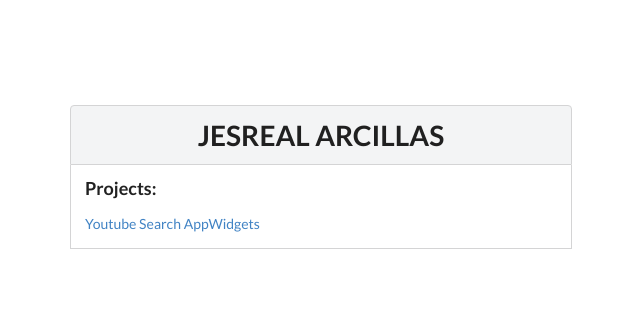
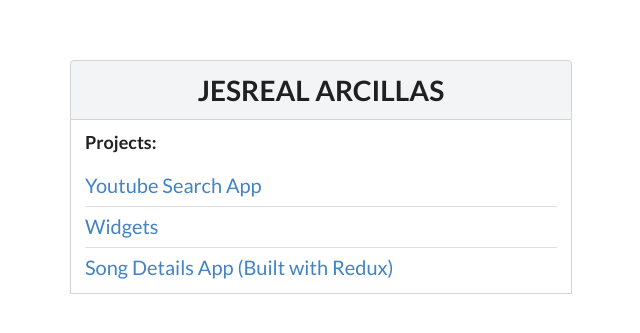
Before and after one commit to jigogwapo/jigogwapo.github.io, a React (Create React App) app: page / in a window 1280 px wide. Shown: the part 221-554 px from the top of the page, without its empty margins (319-959 px from the left). Built offline with nearby package versions, Linux system fonts and the light colour scheme.

Commit message:
add Song Details App link

```diff
--- a/src/components/App.js
+++ b/src/components/App.js
@@ -16,12 +16,16 @@ const App = () => {
         <h1 className="ui top attached block header">JESREAL ARCILLAS</h1>
         <div className="ui left aligned attached segment">
           <h3 className="ui header">Projects:</h3>
+          <div className="ui huge relaxed divided animated list">
+            <div className="item">
               <a
                 className="ui link"
                 href="https://jigogwapo.github.io/youtube-search-app/"
               >
                 Youtube Search App
               </a>
+            </div>
+            <div className="item">
               <a
                 className="ui link"
                 href="https://jigogwapo.github.io/widgets-showcase/"
@@ -29,6 +33,16 @@ const App = () => {
                 Widgets
               </a>
             </div>
+            <div className="item">
+              <a
+                className="ui link"
+                href="https://jigogwapo.github.io/song-details/"
+              >
+                Song Details App (Built with Redux)
+              </a>
+            </div>
+          </div>
+        </div>
       </div>
     </div>
   );
```
Lines whose indentation alone changed are shown as unchanged.
